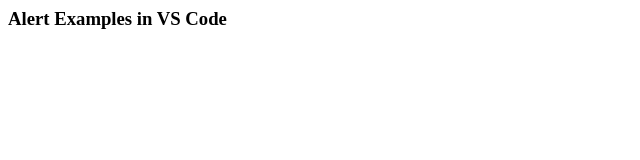
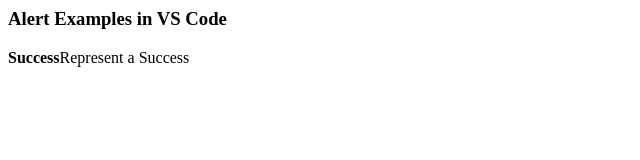
Before and after one commit to RT-Jeffrey/demo, a plain HTML site: page index.html in a window 1280 px wide. Shown: the whole page, without its empty margins (0-640 px from the left). Drawn offline with Linux system fonts and the light colour scheme.

Commit message:
include Success Alert

```diff
--- a/index.html
+++ b/index.html
@@ -5,5 +5,6 @@
     </head>
     <body>
         <h3>Alert Examples in VS Code</h3>
+        <strong>Success</strong>Represent a Success</br>
     </body>
 </html>
```
